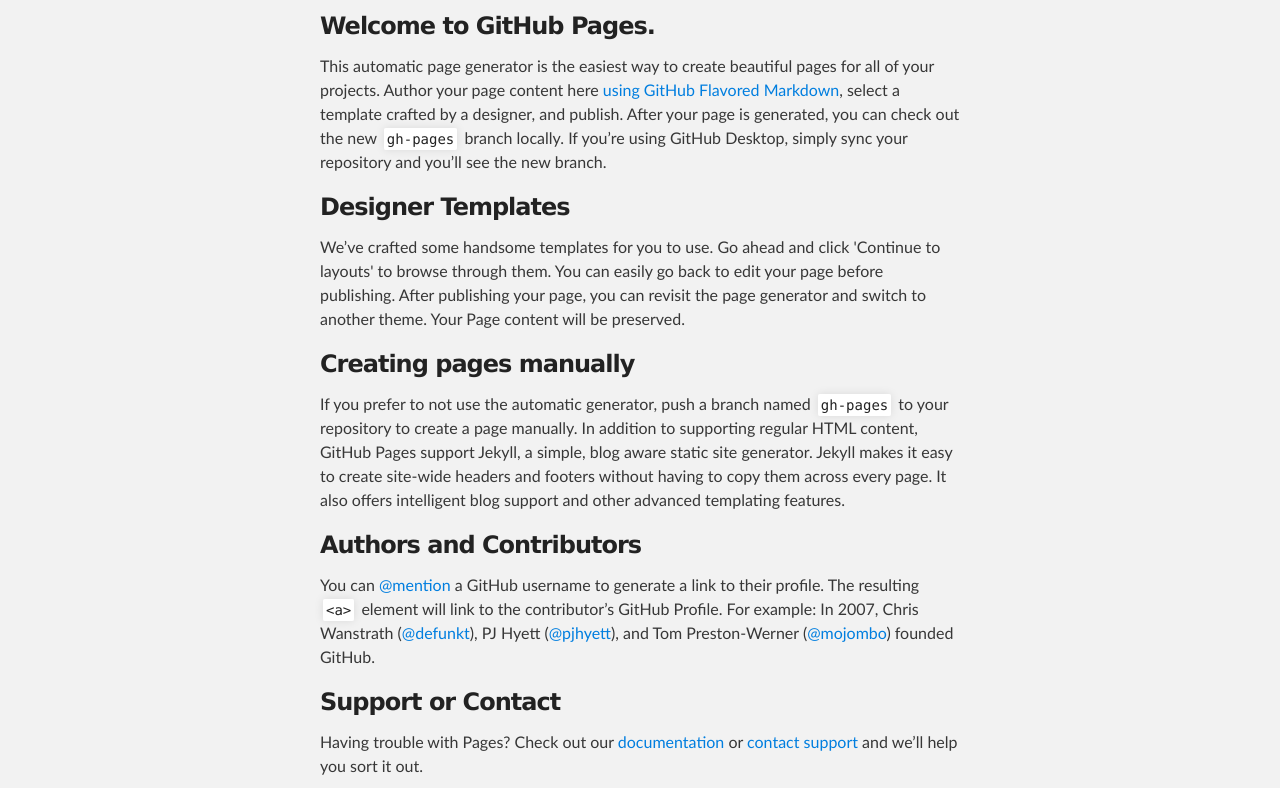
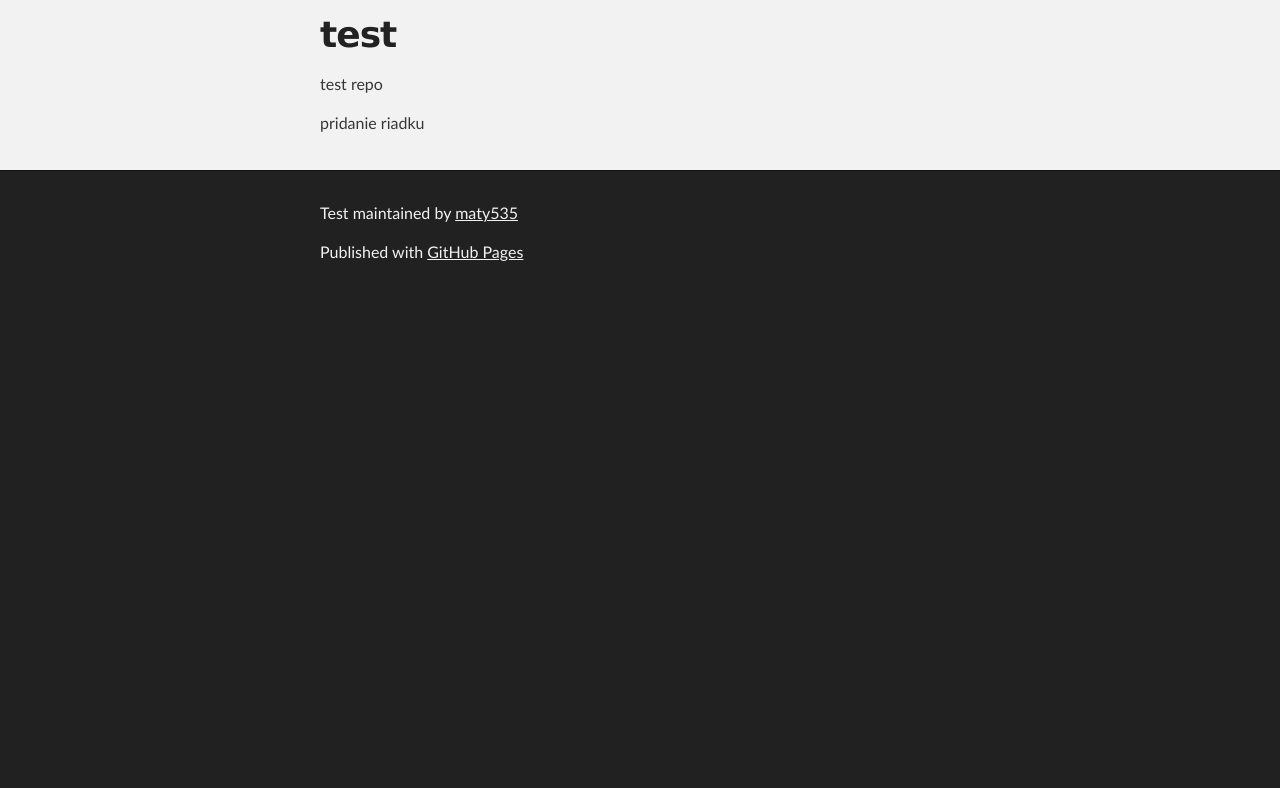
Before and after one commit to maty535/test, a plain HTML site: page index.html in a window 1280 px wide. Shown: the part 252-1040 px from the top of the page. After the commit the page ends 800 px from the top, so only its background shows below. Drawn offline with Linux system fonts and the light colour scheme.

```diff
--- a/index.html
+++ b/index.html
@@ -31,30 +31,12 @@
     <!-- MAIN CONTENT -->
     <div id="main_content_wrap" class="outer">
       <section id="main_content" class="inner">
-        <h3>
-<a id="welcome-to-github-pages" class="anchor" href="#welcome-to-github-pages" aria-hidden="true"><span aria-hidden="true" class="octicon octicon-link"></span></a>Welcome to GitHub Pages.</h3>
+        <h1>
+<a id="test" class="anchor" href="#test" aria-hidden="true"><span aria-hidden="true" class="octicon octicon-link"></span></a>test</h1>
 
-<p>This automatic page generator is the easiest way to create beautiful pages for all of your projects. Author your page content here <a href="https://guides.github.com/features/mastering-markdown/">using GitHub Flavored Markdown</a>, select a template crafted by a designer, and publish. After your page is generated, you can check out the new <code>gh-pages</code> branch locally. If you’re using GitHub Desktop, simply sync your repository and you’ll see the new branch.</p>
+<p>test repo</p>
 
-<h3>
-<a id="designer-templates" class="anchor" href="#designer-templates" aria-hidden="true"><span aria-hidden="true" class="octicon octicon-link"></span></a>Designer Templates</h3>
-
-<p>We’ve crafted some handsome templates for you to use. Go ahead and click 'Continue to layouts' to browse through them. You can easily go back to edit your page before publishing. After publishing your page, you can revisit the page generator and switch to another theme. Your Page content will be preserved.</p>
-
-<h3>
-<a id="creating-pages-manually" class="anchor" href="#creating-pages-manually" aria-hidden="true"><span aria-hidden="true" class="octicon octicon-link"></span></a>Creating pages manually</h3>
-
-<p>If you prefer to not use the automatic generator, push a branch named <code>gh-pages</code> to your repository to create a page manually. In addition to supporting regular HTML content, GitHub Pages support Jekyll, a simple, blog aware static site generator. Jekyll makes it easy to create site-wide headers and footers without having to copy them across every page. It also offers intelligent blog support and other advanced templating features.</p>
-
-<h3>
-<a id="authors-and-contributors" class="anchor" href="#authors-and-contributors" aria-hidden="true"><span aria-hidden="true" class="octicon octicon-link"></span></a>Authors and Contributors</h3>
-
-<p>You can <a href="https://help.github.com/articles/basic-writing-and-formatting-syntax/#mentioning-users-and-teams" class="user-mention">@mention</a> a GitHub username to generate a link to their profile. The resulting <code>&lt;a&gt;</code> element will link to the contributor’s GitHub Profile. For example: In 2007, Chris Wanstrath (<a href="https://github.com/defunkt" class="user-mention">@defunkt</a>), PJ Hyett (<a href="https://github.com/pjhyett" class="user-mention">@pjhyett</a>), and Tom Preston-Werner (<a href="https://github.com/mojombo" class="user-mention">@mojombo</a>) founded GitHub.</p>
-
-<h3>
-<a id="support-or-contact" class="anchor" href="#support-or-contact" aria-hidden="true"><span aria-hidden="true" class="octicon octicon-link"></span></a>Support or Contact</h3>
-
-<p>Having trouble with Pages? Check out our <a href="https://help.github.com/pages">documentation</a> or <a href="https://github.com/contact">contact support</a> and we’ll help you sort it out.</p>
+<p>pridanie riadku</p>
       </section>
     </div>
 
```
Also changed, not shown: params.json (+1 -1 lines).
